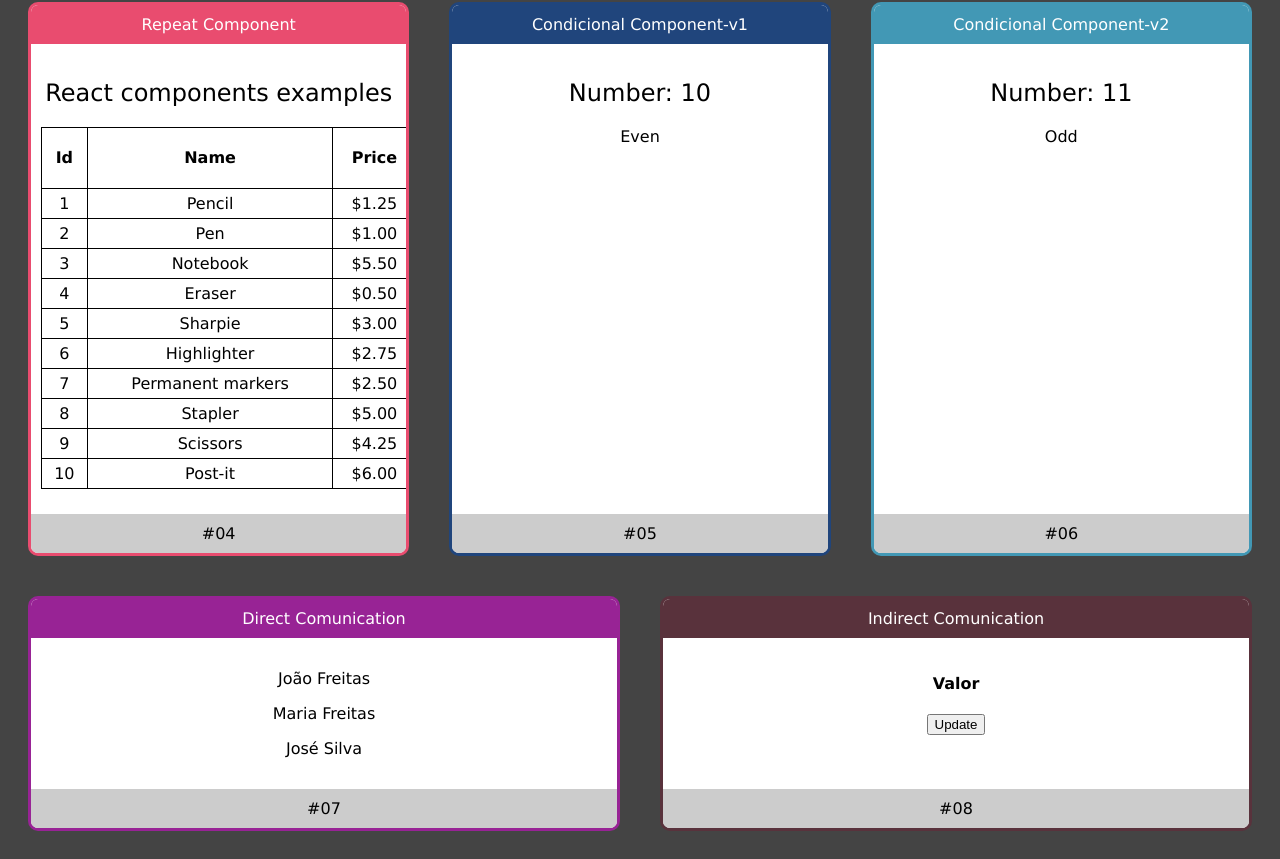
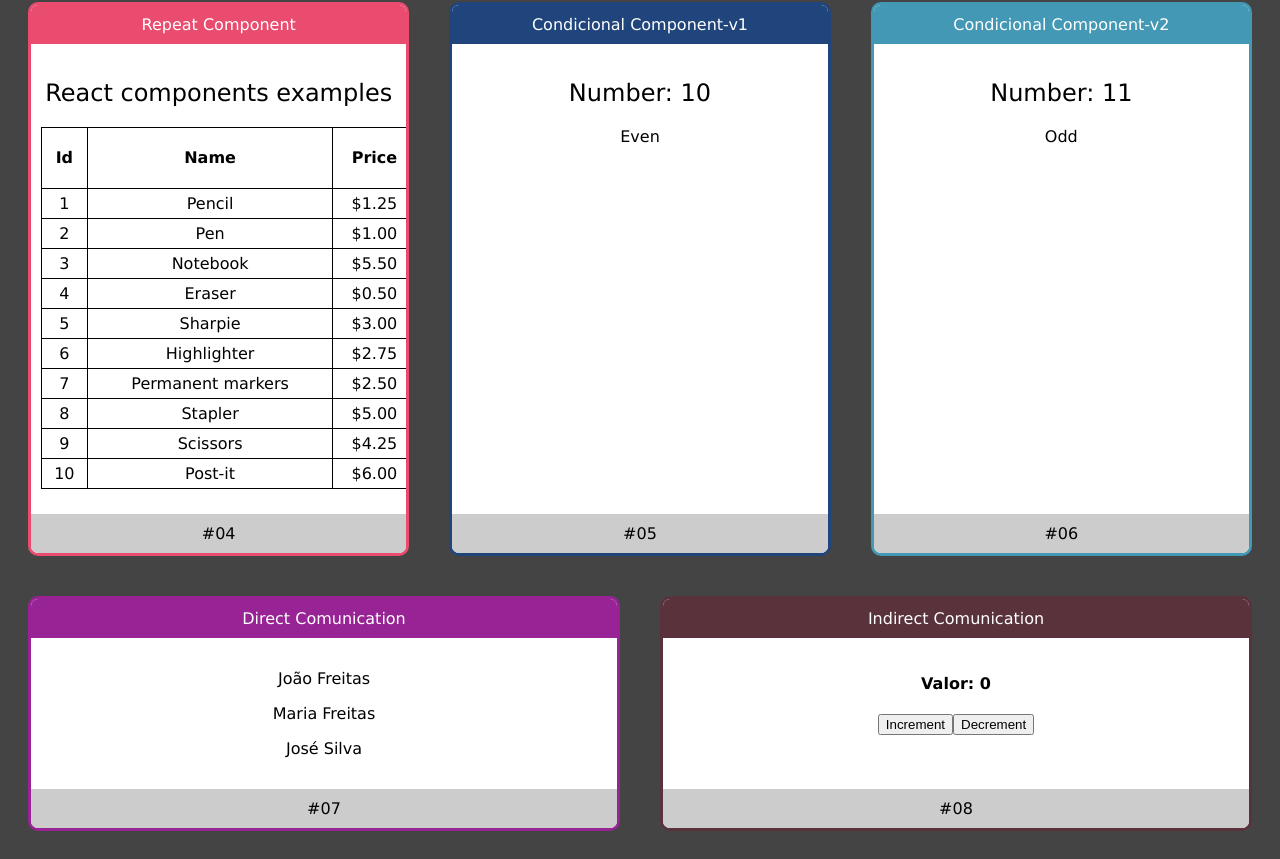
Before and after one commit to BrunoSantiG/ReactComponents, a React (Create React App) app: page / in a window 1280 px wide. Shown: the part 340-1199 px from the top of the page. Built offline with nearby package versions, Linux system fonts and the light colour scheme.

Commit message:
[+] Add useState Hook to incremet and decrement a value

```diff
--- a/src/components/comunication/indirect/Sub.jsx
+++ b/src/components/comunication/indirect/Sub.jsx
@@ -5,10 +5,18 @@ export default (props) => {
 		<div>
 			<button
 				onClick={() => {
-					props.OnClick(Math.random());
+					props.Increment();
 				}}
 			>
-				Update
+				Increment
+			</button>
+
+			<button
+				onClick={() => {
+					props.Decrement();
+				}}
+			>
+				Decrement
 			</button>
 		</div>
 	);
--- a/src/components/comunication/indirect/Super.jsx
+++ b/src/components/comunication/indirect/Super.jsx
@@ -1,14 +1,20 @@
-import React from "react";
+import React, { useState } from "react";
 import Sub from "./Sub";
 
 export default (props) => {
-	const whenClick = (n1) => {
-		console.log("action: ", n1);
+	const [num, setNum] = useState(0);
+
+	const Increment = () => {
+		setNum(num + 1);
+	};
+
+	const Decrement = () => {
+		setNum(num - 1);
 	};
 	return (
 		<div>
-			<h4>Valor</h4>
-			<Sub OnClick={whenClick}></Sub>
+			<h4>Valor: {num}</h4>
+			<Sub Increment={Increment} Decrement={Decrement}></Sub>
 		</div>
 	);
 };
```
Also changed, not shown: 1 other file (tests, documents, lock files or other folders).
